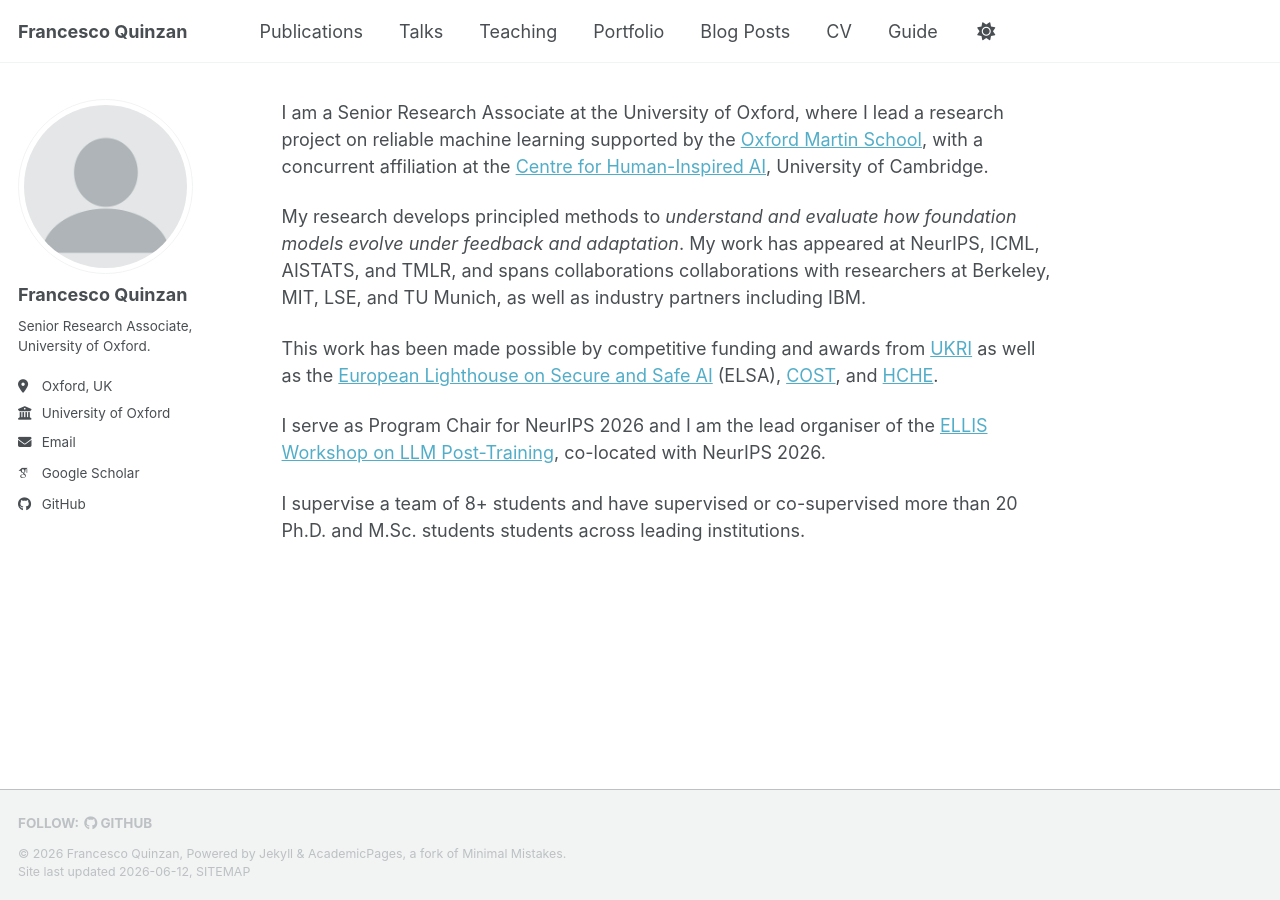
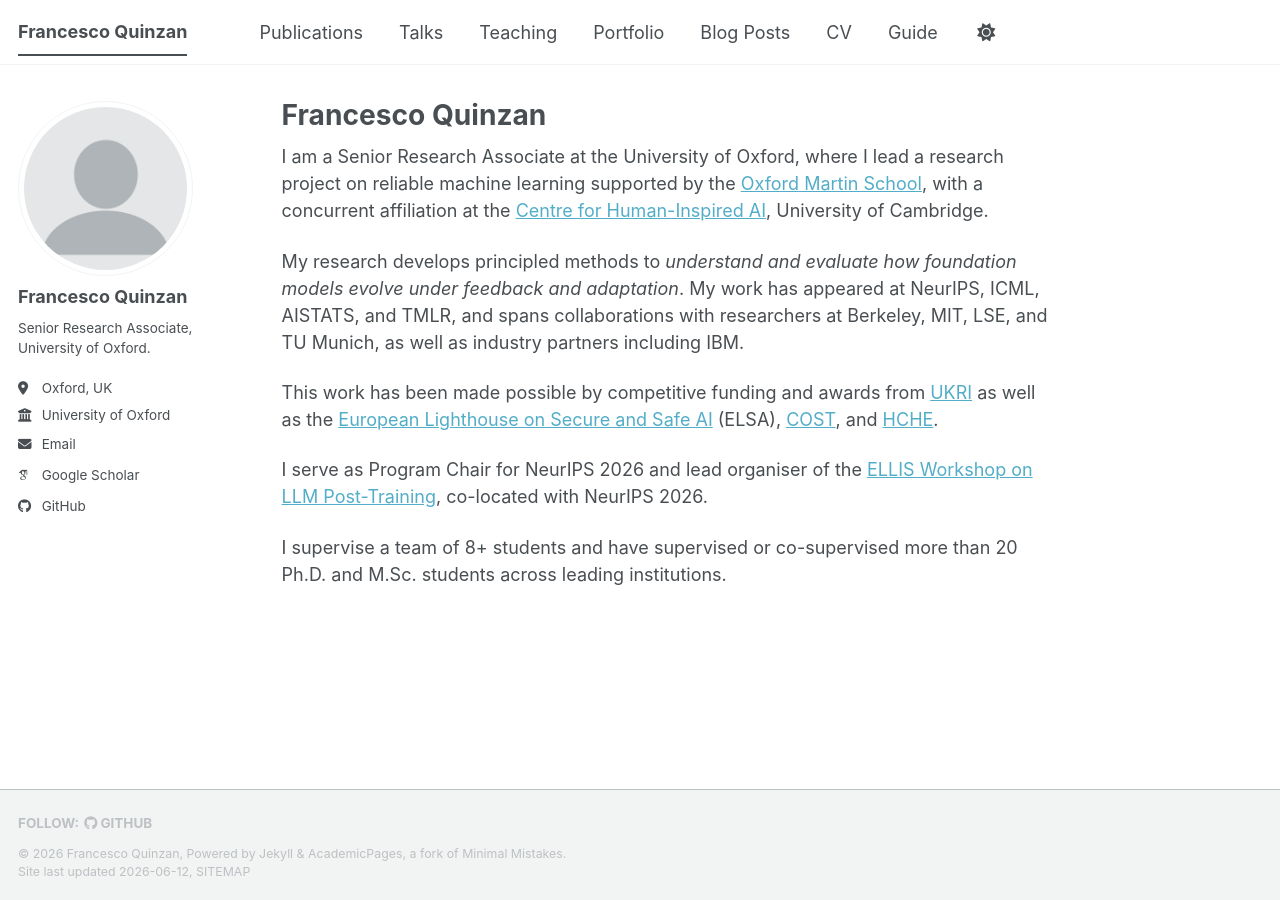
Before and after one commit to francescoQuinzan/francescoQuinzan.github.io, a Jekyll site: the page built from _pages/about.md, in a window 1280 px wide. Built offline with Jekyll 4.4.1, drawn with Linux system fonts in a browser that asks for light colours; some web fonts are replaced; our own code applies the rules of GitHub Pages for plain Markdown files; a script bundle is joined from its source files by our own code; library files that are not in the unit come from our copies.

Commit message:
Update about.md

```diff
--- a/_pages/about.md
+++ b/_pages/about.md
@@ -1,9 +1,18 @@
+---
+permalink: /
+title: "Francesco Quinzan"
+author_profile: true
+redirect_from:
+  - /about/
+  - /about.html
+---
+
 I am a Senior Research Associate at the University of Oxford, where I lead a research project on reliable machine learning supported by the [Oxford Martin School](https://www.oxfordmartin.ox.ac.uk/), with a concurrent affiliation at the [Centre for Human-Inspired AI](https://www.chia.cam.ac.uk/), University of Cambridge.
 
-My research develops principled methods to *understand and evaluate how foundation models evolve under feedback and adaptation*. My work has appeared at NeurIPS, ICML, AISTATS, and TMLR, and spans collaborations collaborations with researchers at Berkeley, MIT, LSE, and TU Munich, as well as industry partners including IBM.
+My research develops principled methods to *understand and evaluate how foundation models evolve under feedback and adaptation*. My work has appeared at NeurIPS, ICML, AISTATS, and TMLR, and spans collaborations with researchers at Berkeley, MIT, LSE, and TU Munich, as well as industry partners including IBM.
 
 This work has been made possible by competitive funding and awards from [UKRI](https://www.ukri.org/) as well as the [European Lighthouse on Secure and Safe AI](https://elsa-ai.eu/) (ELSA), [COST](https://www.cost.eu/), and [HCHE](https://www.hche.uni-hamburg.de/).
 
-I serve as Program Chair for NeurIPS 2026 and I am the lead organiser of the [ELLIS Workshop on LLM Post-Training](https://jdixon-2.github.io/WorkshopSite/), co-located with NeurIPS 2026.
+I serve as Program Chair for NeurIPS 2026 and lead organiser of the [ELLIS Workshop on LLM Post-Training](https://jdixon-2.github.io/WorkshopSite/), co-located with NeurIPS 2026.
 
-I supervise a team of 8+ students and have supervised or co-supervised more than 20 Ph.D. and M.Sc. students students across leading institutions.
+I supervise a team of 8+ students and have supervised or co-supervised more than 20 Ph.D. and M.Sc. students across leading institutions.
```
